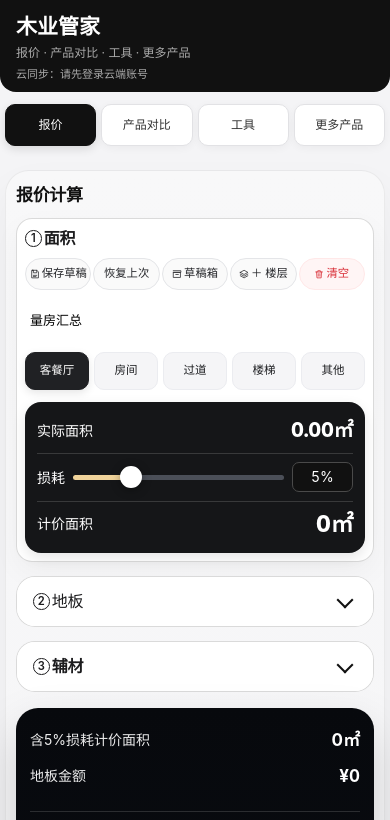
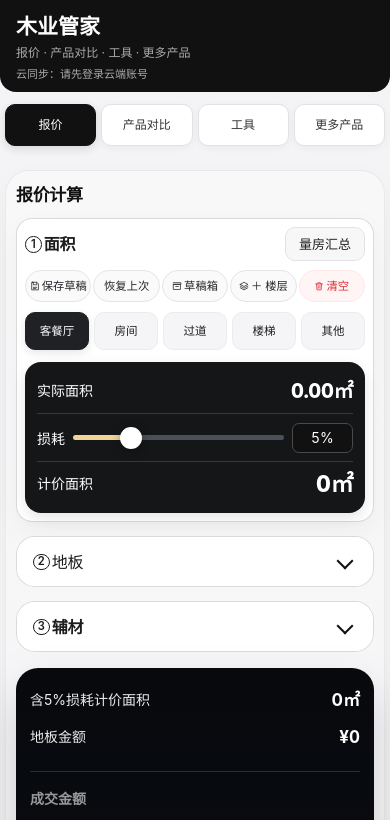
Before and after one commit to zhouxiaodong0307-png/floor-viral-analyzer, a plain HTML site: page floor-assistant-v285/index.html in a window 390 px wide. Shown: the top 820 px of the page. Drawn offline with Linux system fonts and the light colour scheme.

Commit message:
style(muye): V437 place measure summary beside area title without toolbar overflow

```diff
--- a/floor-assistant-v285/measure-report-v424.css
+++ b/floor-assistant-v285/measure-report-v424.css
@@ -1,7 +1,81 @@
 /* V425 · Instant customer measurement sheet. Print A4; preview is paper-like, not a form. */
-#quote .measure-card-v273 .mr-open-row{display:flex;justify-content:flex-end;align-items:center;margin-top:10px;padding-top:10px;border-top:1px solid #ececef;min-width:0}
-#quote .measure-card-v273 .mr-open-row button{width:calc((100% - 21px)/4);min-width:0;height:40px;min-height:40px;margin:0;padding:0 4px;border:1px solid #151515;border-radius:11px;background:#151515;color:#fff;white-space:nowrap;font-size:12px;font-weight:600;letter-spacing:-.2px;cursor:pointer}
-#quote .measure-card-v273 .mr-open-row button:active{opacity:.8}
+/* V437: compact summary action at upper-right of ①面积, no bottom separator or extra row. */
+#quote .measure-card-v273 .measure-head .mr-head-trigger{
+  flex:0 0 auto;
+  display:flex;
+  justify-content:flex-end;
+  align-items:center;
+  min-width:0;
+  margin-left:auto;
+}
+#quote .measure-card-v273 .measure-head .mr-head-trigger #mr-open-btn{
+  display:inline-flex;
+  box-sizing:border-box;
+  align-items:center;
+  justify-content:center;
+  min-width:86px;
+  height:35px;
+  min-height:35px;
+  margin:0;
+  padding:0 12px;
+  border:1px solid #e2e3e7;
+  border-radius:11px;
+  background:#f7f7f8;
+  color:#202124;
+  font-size:12px;
+  font-weight:650;
+  line-height:1;
+  white-space:nowrap;
+  box-shadow:none;
+  cursor:pointer;
+  touch-action:manipulation;
+}
+#quote .measure-card-v273 .measure-head .mr-head-trigger #mr-open-btn:active{
+  background:#ececef;
+}
+#quote .measure-card-v273 .measure-head .mr-head-trigger #mr-open-btn:focus-visible{
+  outline:2px solid #111;
+  outline-offset:2px;
+}
+@media(max-width:700px){
+  /* Keep title + summary on the first line, existing four toolbar buttons on line 2. */
+  html body #quote .measure-card-v273 .measure-head{
+    display:grid!important;
+    grid-template-columns:minmax(0,1fr) auto!important;
+    align-items:center!important;
+    column-gap:8px!important;
+    row-gap:9px!important;
+  }
+  html body #quote .measure-card-v273 .measure-head>h2{
+    grid-column:1!important;
+    grid-row:1!important;
+  }
+  html body #quote .measure-card-v273 .measure-head .mr-head-trigger{
+    grid-column:2!important;
+    grid-row:1!important;
+    margin:0!important;
+  }
+  html body #quote .measure-card-v273 .measure-head .measure-head-actions{
+    grid-column:1/-1!important;
+    grid-row:2!important;
+    width:100%!important;
+    margin:0!important;
+  }
+  #quote .measure-card-v273 .measure-head .mr-head-trigger #mr-open-btn{
+    min-width:80px;
+    height:34px;
+    min-height:34px;
+    padding:0 10px;
+    font-size:11.5px;
+  }
+}
+@media(max-width:360px){
+  #quote .measure-card-v273 .measure-head .mr-head-trigger #mr-open-btn{
+    min-width:76px;
+    padding:0 7px;
+    font-size:11px;
+  }
+}
 .mr-overlay{z-index:9000!important;position:fixed;inset:0;display:flex;align-items:center;justify-content:center;padding:12px;background:rgba(0,0,0,.55);box-sizing:border-box}
 .mr-overlay[hidden]{display:none!important}
 .mr-open{overflow:hidden}
```
